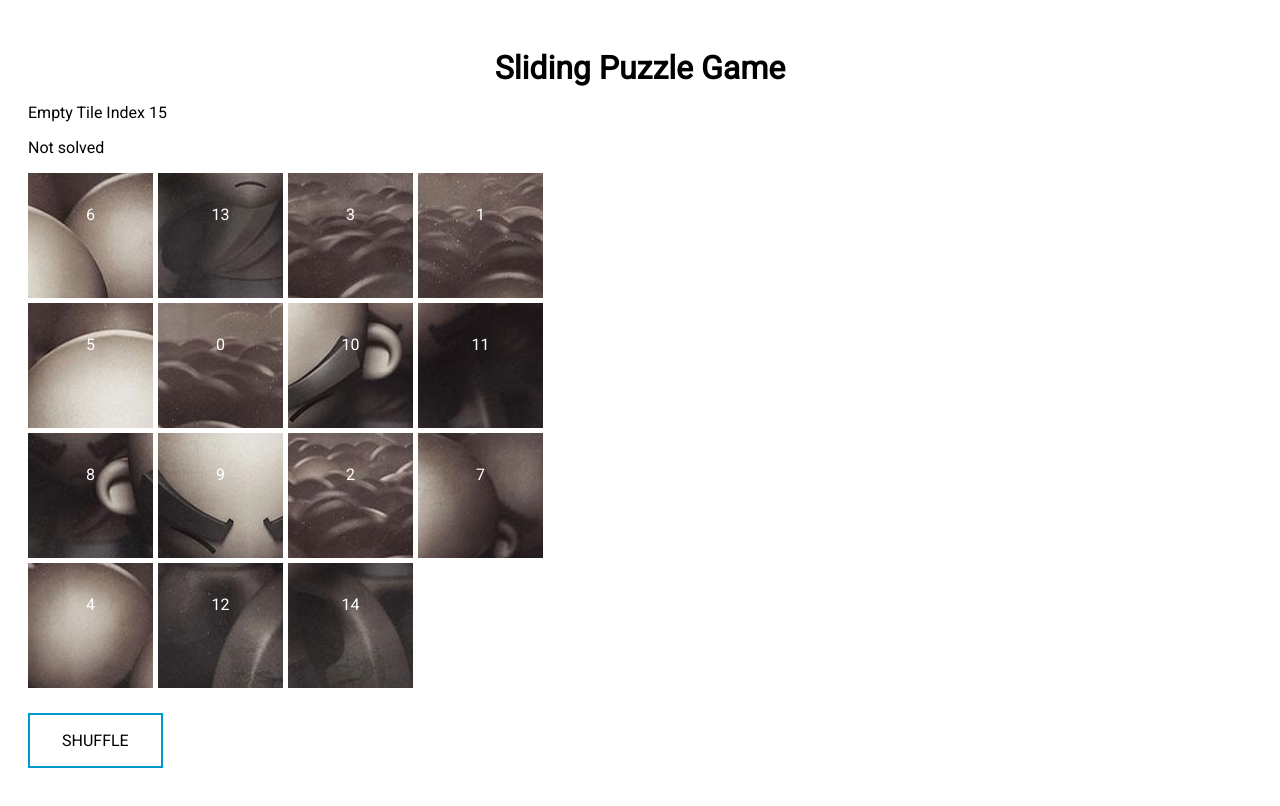
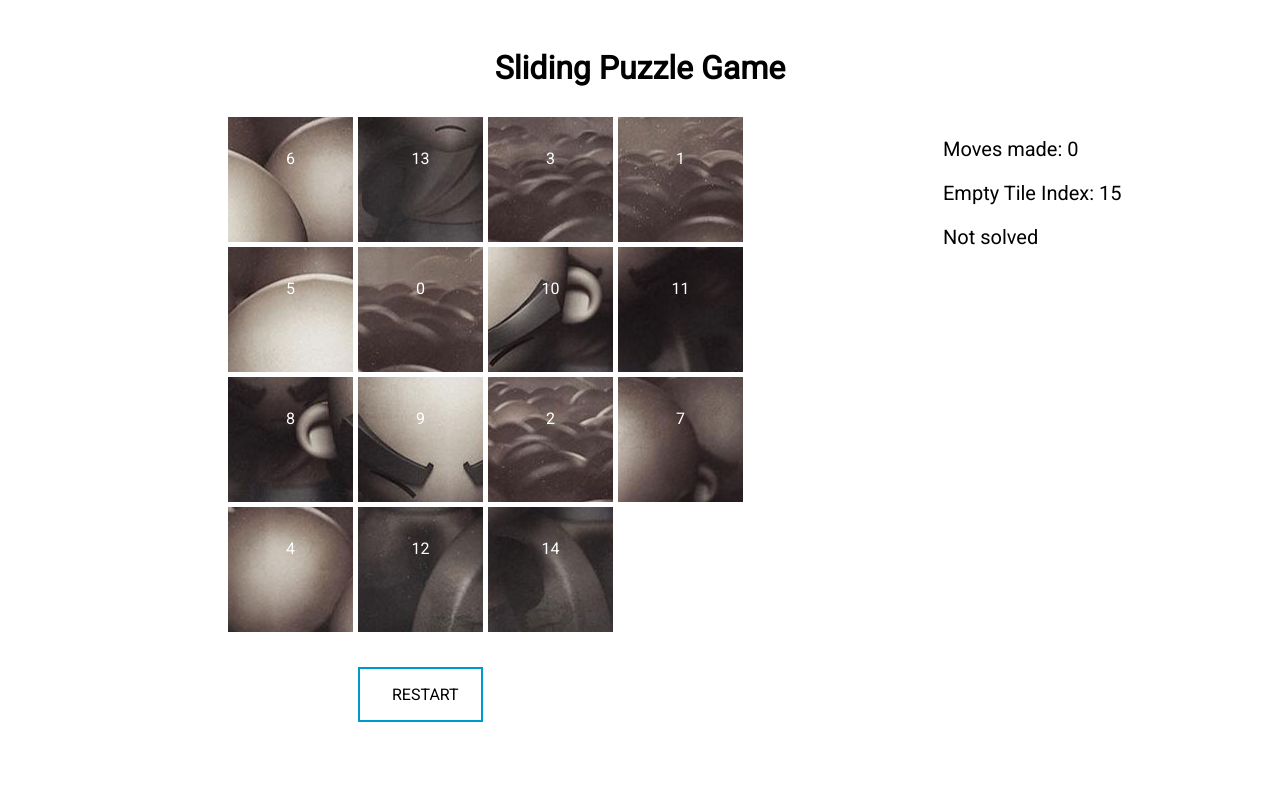
Before and after one commit to rotimi-babalola/sliding-puzzle-game, a React app: page / in a window 1280 px wide. Shown: the top 806 px of the page. Built offline with nearby package versions, Linux system fonts and the light colour scheme.

Commit message:
refactor grid styles

```diff
--- a/client/src/components/Grid.jsx
+++ b/client/src/components/Grid.jsx
@@ -10,47 +10,65 @@ import '../styles/scss/grid.scss';
 class Grid extends React.Component {
   constructor(props) {
     super(props);
-    this.handleButttonClick = this.handleButttonClick.bind(this);
+
+    this.handleButtonClick = this.handleButtonClick.bind(this);
     this.handleGridItemClick = this.handleGridItemClick.bind(this);
+    this.getSolvedText = this.getSolvedText.bind(this);
+
+    this.state = {
+      numberOfMoves: 0,
+    };
   }
 
-  handleButttonClick() {
+  getSolvedText(solved) {
+    const { numberOfMoves } = this.state;
+    if (solved) {
+      return `Solved in ${numberOfMoves} moves`;
+    }
+    return 'Not solved';
+  }
+
+  handleButtonClick() {
     this.props.shuffleNumbers();
   }
 
   handleGridItemClick(gridIndex) {
     this.props.swapNumbers(gridIndex);
+    this.setState(prevState => ({
+      numberOfMoves: prevState.numberOfMoves + 1,
+    }));
   }
 
   render() {
     const solved = isSolved(this.props.puzzleNumbers);
     return (
-      <React.Fragment>
-        <p>{`Empty Tile Index ${this.props.emptyTileIndex}`}</p>
-        <p>{solved ? 'Solved!' : 'Not solved'}</p>
+      <div className="container-wrapper">
         <div className="container">
           {this.props.puzzleNumbers.map((el, index) => (
             <GridItem
               number={el}
               index={index}
               className={`cell cell${el + 1}`}
-              numRows={4}
-              numColumns={4}
               key={uniqueId()}
-              height={125}
-              width={125}
               onClick={this.handleGridItemClick}
             />
           ))}
+          <button
+            type="button"
+            className="button"
+            onClick={this.handleButtonClick}
+          >
+            {solved ? 'Start' : 'Restart'}
+          </button>
         </div>
-        <button
-          type="button"
-          className="button"
-          onClick={this.handleButttonClick}
-        >
-          Shuffle
-        </button>
-      </React.Fragment>
+        <div className="game-info">
+          <p className="moves">{`Moves made: ${this.state.numberOfMoves}`}</p>
+          <p className="empty-tile">
+            {`Empty Tile Index: ${this.props.emptyTileIndex}`}
+          </p>
+          <p className="solved">{this.getSolvedText(solved)}</p>
+        </div>
+      </div>
     );
   }
 }
--- a/client/src/components/GridItem.jsx
+++ b/client/src/components/GridItem.jsx
@@ -26,10 +26,6 @@ class GridItem extends React.Component {
 GridItem.propTypes = {
   number: PropTypes.number.isRequired,
   index: PropTypes.number.isRequired,
-  // numRows: PropTypes.number.isRequired,
-  // width: PropTypes.number.isRequired,
-  // height: PropTypes.number.isRequired,
-  // numColumns: PropTypes.number.isRequired,
   className: PropTypes.string.isRequired,
   onClick: PropTypes.func.isRequired,
 };
--- a/client/src/styles/css/grid.css
+++ b/client/src/styles/css/grid.css
@@ -1,9 +1,15 @@
+.container-wrapper {
+  display: grid;
+  grid-template-columns: repeat(2, 1fr);
+  margin-top: 30px; }
+
 .container {
   display: grid;
   grid-template-columns: repeat(4, 125px);
   grid-template-rows: repeat(4, 125px);
   grid-gap: 5px;
-  width: fit-content; }
+  width: fit-content;
+  margin: 0 200px; }
 
 .cell {
   color: #fff;
@@ -56,10 +62,14 @@
   display: inline-block;
   font-size: 16px;
   font-family: "Roboto", Arial, Helvetica, sans-serif;
-  margin: 25px 0px;
+  margin: 30px 0px;
   -webkit-transition-duration: 0.4s;
   /* Safari */
   transition-duration: 0.4s;
   cursor: pointer;
   text-decoration: none;
-  text-transform: uppercase; }
+  text-transform: uppercase;
+  grid-column: 2; }
+
+.empty-tile, .solved, .moves {
+  font-size: 20px; }
--- a/client/src/styles/scss/grid.scss
+++ b/client/src/styles/scss/grid.scss
@@ -1,10 +1,16 @@
+.container-wrapper {
+  display: grid;
+  grid-template-columns: repeat(2, 1fr);
+  margin-top: 30px;
+}
+
 .container {
   display: grid;
   grid-template-columns: repeat(4, 125px);
   grid-template-rows: repeat(4, 125px);
   grid-gap: 5px;
   width: fit-content;
-  // margin: 0 auto;
+  margin: 0 200px;
 }
 
 .cell {
@@ -36,10 +42,15 @@
   display: inline-block;
   font-size: 16px;
   font-family: "Roboto", Arial, Helvetica, sans-serif;
-  margin: 25px 0px;
+  margin: 30px 0px;
   -webkit-transition-duration: 0.4s; /* Safari */
   transition-duration: 0.4s;
   cursor: pointer;
   text-decoration: none;
   text-transform: uppercase;
+  grid-column: 2;
 }
+
+.empty-tile, .solved, .moves {
+  font-size: 20px;
+}
--- a/client/src/utils/shuffle.js
+++ b/client/src/utils/shuffle.js
@@ -1,10 +1,6 @@
-import { shuffle, without, isEqual } from 'lodash';
+import { shuffle, without } from 'lodash';
 import { EMPTY_TILE, NUM_OF_COLS, NUM_OF_ROWS } from '../constants';
-
-export const isSolved = numbers => {
-  const sortedNumbers = [...numbers].sort();
-  return isEqual(numbers, sortedNumbers);
-};
+import { isSolved } from './isSolved';
 
 const isSolvable = (numbers, rows = NUM_OF_ROWS, cols = NUM_OF_COLS) => {
   let product = 1;
@@ -17,7 +13,6 @@ const isSolvable = (numbers, rows = NUM_OF_ROWS, cols = NUM_OF_COLS) => {
 };
 
 export const shuffleNumbers = numbers => {
-  console.log(isSolvable(numbers), '>>>');
   do {
     const shuffledNumbers = shuffle(without(numbers, EMPTY_TILE)).concat(
       EMPTY_TILE,
```
